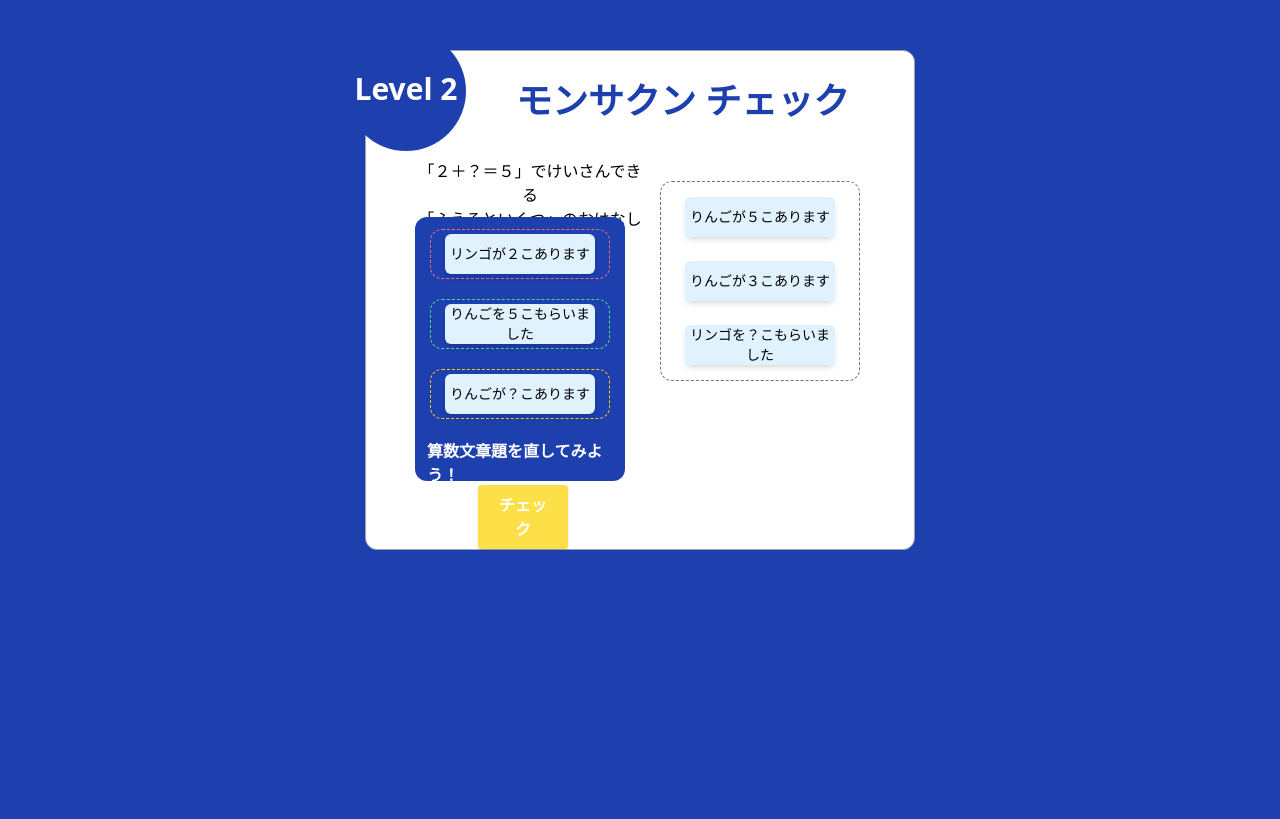
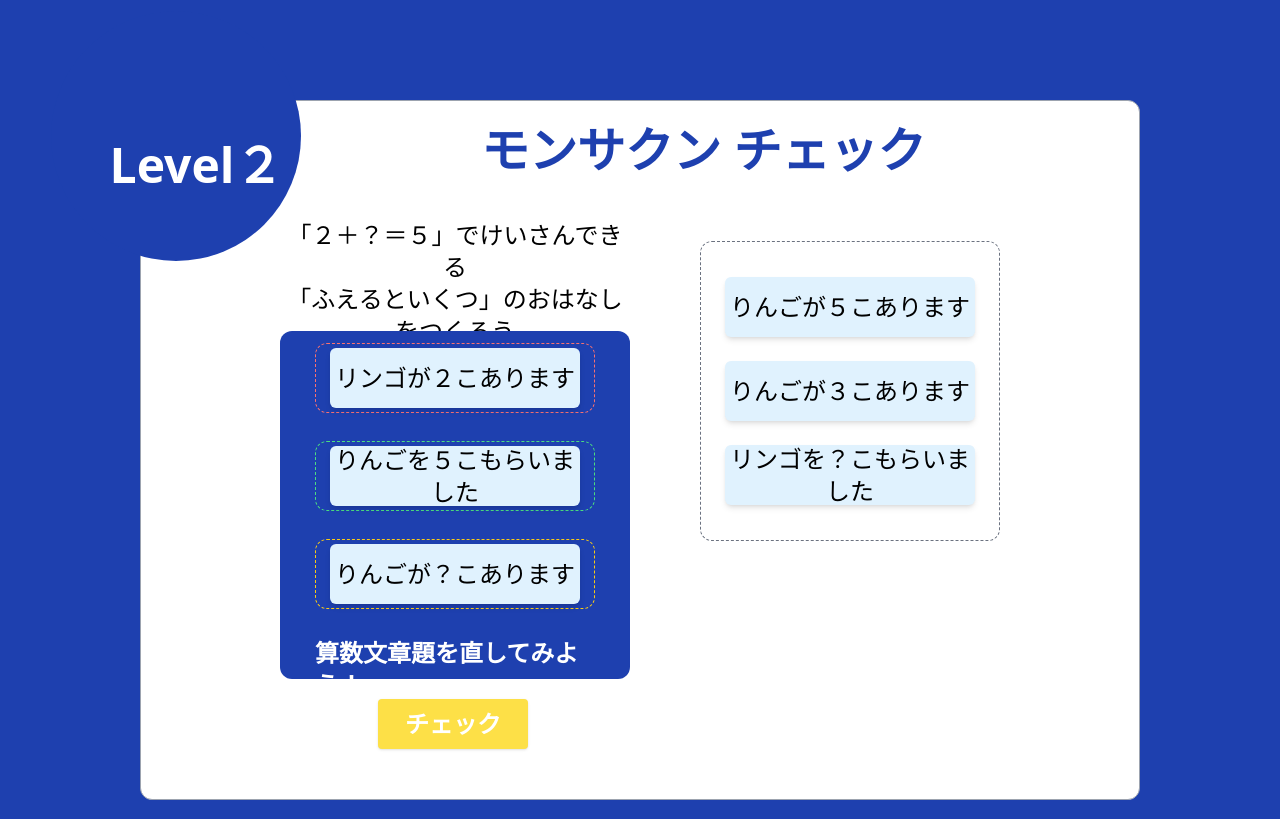
Before and after one commit to Sereia123/Monsakun_Check, a Next.js app: page /pages/page2 in a window 1280 px wide. Built offline with nearby package versions, Linux system fonts and the light colour scheme.

Commit message:
画面拡大

```diff
--- a/app/components/CheckBox.tsx
+++ b/app/components/CheckBox.tsx
@@ -9,11 +9,11 @@ export default function CheckBox(
 ) {
   const options = ['オブジェクト', '物語', '計算式', '数量', '構造']
   return(
-    <div className="ml-4 w-[180px] border p-2 rounded-md -translate-y-4">
-      <p className="font-bold mb-6">修正した制約を選ぼう！</p>
+    <div className="ml-4 w-[300px] border border-dashed border-gray-400 p-7 rounded-xl -translate-x-4">
+      <p className="font-bold mb-6 text-2xl">修正した制約を選ぼう！</p>
 
       {options.map((option) => (  //５つの制約表示
-        <label key={option} className="flex items-center gap-3 ml-3 mb-2">
+        <label key={option} className="flex items-center gap-3 ml-3 mb-2 text-2xl">
           <input
             type="radio"
             value={option}
--- a/app/components/DraggableItem.tsx
+++ b/app/components/DraggableItem.tsx
@@ -24,7 +24,7 @@ export default function DraggableItem({ id, disabled = false }: Props) {
       {...(disabled ? {} : draggable.listeners)}  //disabled → 動かせない
       {...(disabled ? {} : draggable.attributes)}
       style={style}
-      className="flex items-center justify-center bg-sky-100 w-[150px] h-[40px] rounded-md shadow-md cursor-pointer"
+      className="flex items-center justify-center bg-sky-100 w-[250px] h-[60px] rounded-md shadow-md cursor-pointer text-2xl"
     >
       {id}
     </div>
--- a/app/components/DroppableArea.tsx
+++ b/app/components/DroppableArea.tsx
@@ -29,8 +29,8 @@ export default function DroppableArea({ id, color, items, direction = 'row', isD
 
   const sizeClass =
     id === 'unplaced'
-      ? 'w-[200px] min-h-[200px] -translate-y-12'
-      : 'w-[180px] h-[50px]';
+      ? 'w-[300px] min-h-[300px] -translate-y-12'
+      : 'w-[280px] h-[70px]';
 
   return (
     <div ref={setNodeRef} className={`${baseBorder} ${borderColorClass} ${sizeClass} text-center text-sm `}>
--- a/app/components/Judge.tsx
+++ b/app/components/Judge.tsx
@@ -87,11 +87,11 @@ export default function Judge({
 
   return (
     <div className="relative mt-2">
-      <div className='flex gap-4 items-center translate-x-4 h-10'>
+      <div className='flex items-center translate-x-4 h-[50px]'>
         {showUnplaced && (
           <button
             onClick={handleCheck}
-            className='bg-yellow-300 w-[90px] text-white font-bold px-4 py-2 rounded hover:bg-yellow-400 translate-x-[55px] shadow active:translate-y-[2px] active:shadow-none transition'
+            className='bg-yellow-300 w-[150px] h-[50px] text-white text-2xl font-bold px-4 py-2 rounded hover:bg-yellow-400 translate-x-[90px] shadow active:translate-y-[2px] active:shadow-none transition'
           >
             チェック
           </button>
@@ -102,7 +102,7 @@ export default function Judge({
         {!showUnplaced && !restart && (
           <button
             onClick={handleJudge}
-            className="bg-blue-500 w-[90px] text-white font-bold px-4 py-2 rounded hover:bg-blue-600 translate-x-[55px] shadow active:translate-y-[2px] active:shadow-none transition"
+            className="bg-blue-500 w-[150px] h-[50px] text-white text-2xl font-bold px-4 py-2 rounded hover:bg-blue-600 translate-x-[90px] shadow active:translate-y-[2px] active:shadow-none transition"
           >
            はんてい
           </button>
@@ -112,7 +112,7 @@ export default function Judge({
         {restart && !toNext && (
           <button
             onClick={handleStop}
-            className="bg-gray-500 w-[100px] text-white font-bold px-4 py-2 rounded translate-x-[50px] shadow active:translate-y-[2px] active:shadow-none transition"
+            className="bg-gray-500 w-[150px] h-[50px] text-white text-2xl font-bold px-4 py-2 rounded  hover:bg-gray-600 translate-x-[90px] shadow active:translate-y-[2px] active:shadow-none transition"
           >
             もういちど
           </button>
@@ -123,11 +123,11 @@ export default function Judge({
 
       {result && (  //useStateのresultに値が入っている場合実行
 
-        <div className='absolute w-[270px] translate-x-[200px] -translate-y-[80px] font-semibold'>
-          <p className="text-lg  text-center mb-1">{result}</p>
+        <div className='absolute w-[400px] translate-x-[380px] -translate-y-[130px] font-semibold '>
+          <p className="text-center mb-1 text-2xl">{result}</p>
 
           {restart && wrongReasons.length > 0 &&(
-            <div className='ml-8 text-red-500'>
+            <div className='ml-8 text-red-500 text-2xl'>
             {wrongReasons.map((reason, index) => (  //間違いの原因を表示
               <li key={index} className="mb-1">{reason}</li>
             ))}
--- a/app/page.tsx
+++ b/app/page.tsx
@@ -3,7 +3,7 @@ import Link from 'next/link';
 export default function Home() {
 
   return (
-    <div className='flex items-center mt-[200px] flex-col'>
+    <div className='flex items-center justify-center h-screen flex-col'>
       <h1 className='mb-10 text-5xl font-bold text-white'>モンサクン チェック</h1>
 
       <Link
--- a/app/pages/page1/page.tsx
+++ b/app/pages/page1/page.tsx
@@ -53,24 +53,24 @@ export default function Page1() {
 
 
 
-      <div className=" bg-white w-[550px] h-[500px] mx-auto mt-[50px] p-[10px] border border-gray-400 rounded-xl" > {/*背景*/}
+      <div className=" bg-white w-[1000px] h-[700px] mx-auto mt-[100px] p-[10px] border border-gray-400 rounded-xl" > {/*背景*/}
 
         <div className='flex'>
-          <p className='bg-blue-800 pt-10 rounded-[50%] w-[120px] h-[120px] text-center ml-0 text-3xl font-bold mb-2 -translate-x-[30px] -translate-y-[30px] text-white'>Level 1</p>
+          <p className='bg-blue-800 pt-[130px] pl-10 rounded-[50%] w-[250px] h-[250px] text-center ml-0 text-5xl font-bold mb-2 -translate-x-[100px] -translate-y-[100px] text-white'>Level１</p>
 
-          <p className='text-blue-800 text-4xl mt-5  font-bold translate-x-5'>モンサクン チェック</p>
+          <p className='text-blue-800 text-5xl font-bold translate-x-[80px] mt-[15px]'>モンサクン チェック</p>
         </div>
 
 
-        <div className="flex w-[450px] h-[320px] mx-auto gap-10 -translate-y-[30px]">
-          <div className="flex flex-col gap-2">
-            <div className="bg-white w-[230px] h-[50px] text-center">  {/*問題*/}
-              <p>
+        <div className="flex w-[800px] h-[530px] mx-auto gap-10 px-10 -translate-y-[150px]">
+          <div className="flex flex-col gap-3">
+            <div className="bg-white w-[350px] h-[100px] text-center">  {/*問題*/}
+              <p className='text-2xl'>
                 {question[0]}<br/>
                 {question[1]}
               </p>
             </div>
-            <div className="bg-blue-800 w-[210px] h-[300px] rounded-xl p-3 flex flex-col items-center justify-center gap-5">{/*問題の解答配置エリア*/}
+            <div className="bg-blue-800 w-[350px] h-[600px] rounded-xl p-3 flex flex-col items-center justify-center gap-7">{/*問題の解答配置エリア*/}
 
               <DroppableArea id="dropRed" color="red" items={areaItems['dropRed']} isDraggable={isDraggable}/>
               <DroppableArea id="dropGreen" color="green" items={areaItems['dropGreen']} isDraggable={isDraggable}/>
@@ -78,7 +78,7 @@ export default function Page1() {
 
 
 
-              <div className="w-[200px] h-[30px] mx-auto text-white font-bold">
+              <div className="w-[280px] h-[30px] mx-auto text-white font-bold text-2xl">
                 <p>算数文章題を直してみよう！</p>
               </div>
 
@@ -100,7 +100,7 @@ export default function Page1() {
             </div>
           </div>
 
-          <div className="w-[200px] min-h-[200px] translate-y-[70px] -translate-x-[25px] rounded-xl">
+          <div className="w-[200px] min-h-[200px] translate-y-[70px] translate-x-[30px] rounded-xl">
 
             {showUnplaced && (  //元のカード配置エリア
               <DroppableArea
@@ -121,10 +121,10 @@ export default function Page1() {
             )}
 
             {toNext && (  //Nextボタン
-              <div className='-translate-x-[170px] translate-y-[45px]'>
+              <div className='-translate-x-[322px] translate-y-[95px] h-[60px] mb-2'>
                 <Link
                   href="/pages/page2"
-                  className="bg-red-500 w-[90px] text-white font-bold px-4 py-2 rounded shadow active:translate-y-[2px] active:shadow-none transition">
+                  className="bg-red-500 inline-block w-[150px] h-[50px] text-white text-2xl font-bold px-[46px] py-2 rounded hover:bg-red-600 shadow active:translate-y-[2px] active:shadow-none transition">
                   つぎへ
                 </Link>
               </div>
--- a/app/pages/page2/page.tsx
+++ b/app/pages/page2/page.tsx
@@ -8,7 +8,7 @@ import Judge from '../../components/Judge';
 import {question, A, B, C, D, E, F, correctAnswers, changeConstraint } from '../../components/Practice/Data2';
 import CheckBox from '../../components/CheckBox';
 
-export default function Page2() {
+export default function Page1() {
 
   type AreaId = 'unplaced' | 'dropRed' | 'dropGreen' | 'dropYellow' ;
 
@@ -51,30 +51,34 @@ export default function Page2() {
           }
       }}>
 
-      <div className=" bg-white w-[550px] h-[500px] mx-auto mt-[50px] p-[10px] border border-gray-400 rounded-xl" > {/*背景*/}
+
+
+      <div className=" bg-white w-[1000px] h-[700px] mx-auto mt-[100px] p-[10px] border border-gray-400 rounded-xl" > {/*背景*/}
 
         <div className='flex'>
-          <p className='bg-blue-800 pt-10 rounded-[50%] w-[120px] h-[120px] text-center ml-0 text-3xl font-bold mb-2 -translate-x-[30px] -translate-y-[30px] text-white'>Level 2</p>
+          <p className='bg-blue-800 pt-[130px] pl-10 rounded-[50%] w-[250px] h-[250px] text-center ml-0 text-5xl font-bold mb-2 -translate-x-[100px] -translate-y-[100px] text-white'>Level２</p>
 
-          <p className='text-blue-800 text-4xl mt-5  font-bold translate-x-5'>モンサクン チェック</p>
+          <p className='text-blue-800 text-5xl font-bold translate-x-[80px] mt-[15px]'>モンサクン チェック</p>
         </div>
 
-        <div className="flex w-[450px] h-[320px] mx-auto gap-10 -translate-y-[30px]">
-          <div className="flex flex-col gap-2">
-            <div className="bg-white w-[230px] h-[50px] text-center">  {/*問題*/}
-              <p>
+
+        <div className="flex w-[800px] h-[530px] mx-auto gap-10 px-10 -translate-y-[150px]">
+          <div className="flex flex-col gap-3">
+            <div className="bg-white w-[350px] h-[100px] text-center">  {/*問題*/}
+              <p className='text-2xl'>
                 {question[0]}<br/>
                 {question[1]}
               </p>
             </div>
-            <div className="bg-blue-800 w-[210px] h-[300px] rounded-xl p-3 flex flex-col items-center justify-center gap-5"> {/*問題の解答配置エリア*/}
+            <div className="bg-blue-800 w-[350px] h-[600px] rounded-xl p-3 flex flex-col items-center justify-center gap-7">{/*問題の解答配置エリア*/}
 
               <DroppableArea id="dropRed" color="red" items={areaItems['dropRed']} isDraggable={isDraggable}/>
               <DroppableArea id="dropGreen" color="green" items={areaItems['dropGreen']} isDraggable={isDraggable}/>
               <DroppableArea id="dropYellow" color="yellow" items={areaItems['dropYellow']} isDraggable={isDraggable}/>
 
 
-              <div className="w-[200px] h-[30px] mx-auto text-white font-bold">
+
+              <div className="w-[280px] h-[30px] mx-auto text-white font-bold text-2xl">
                 <p>算数文章題を直してみよう！</p>
               </div>
 
@@ -96,7 +100,7 @@ export default function Page2() {
             </div>
           </div>
 
-          <div className="w-[200px] min-h-[200px] translate-y-[70px] -translate-x-[25px] rounded-xl">
+          <div className="w-[200px] min-h-[200px] translate-y-[70px] translate-x-[30px] rounded-xl">
 
             {showUnplaced && (  //元のカード配置エリア
               <DroppableArea
@@ -117,13 +121,14 @@ export default function Page2() {
             )}
 
             {toNext && (  //Nextボタン
-              <div className='-translate-x-[170px] translate-y-[45px]'>
+              <div className='-translate-x-[322px] translate-y-[95px] h-[60px] mb-2'>
                 <Link
-                  href=""
-                  className="bg-red-500 w-[90px] text-white font-bold px-4 py-2 rounded shadow active:translate-y-[2px] active:shadow-none transition">
+                  href="/pages/page2"
+                  className="bg-red-500 inline-block w-[150px] h-[50px] text-white text-2xl font-bold px-[46px] py-2 rounded hover:bg-red-600 shadow active:translate-y-[2px] active:shadow-none transition">
                   つぎへ
                 </Link>
               </div>
+
             )}
 
 
```
